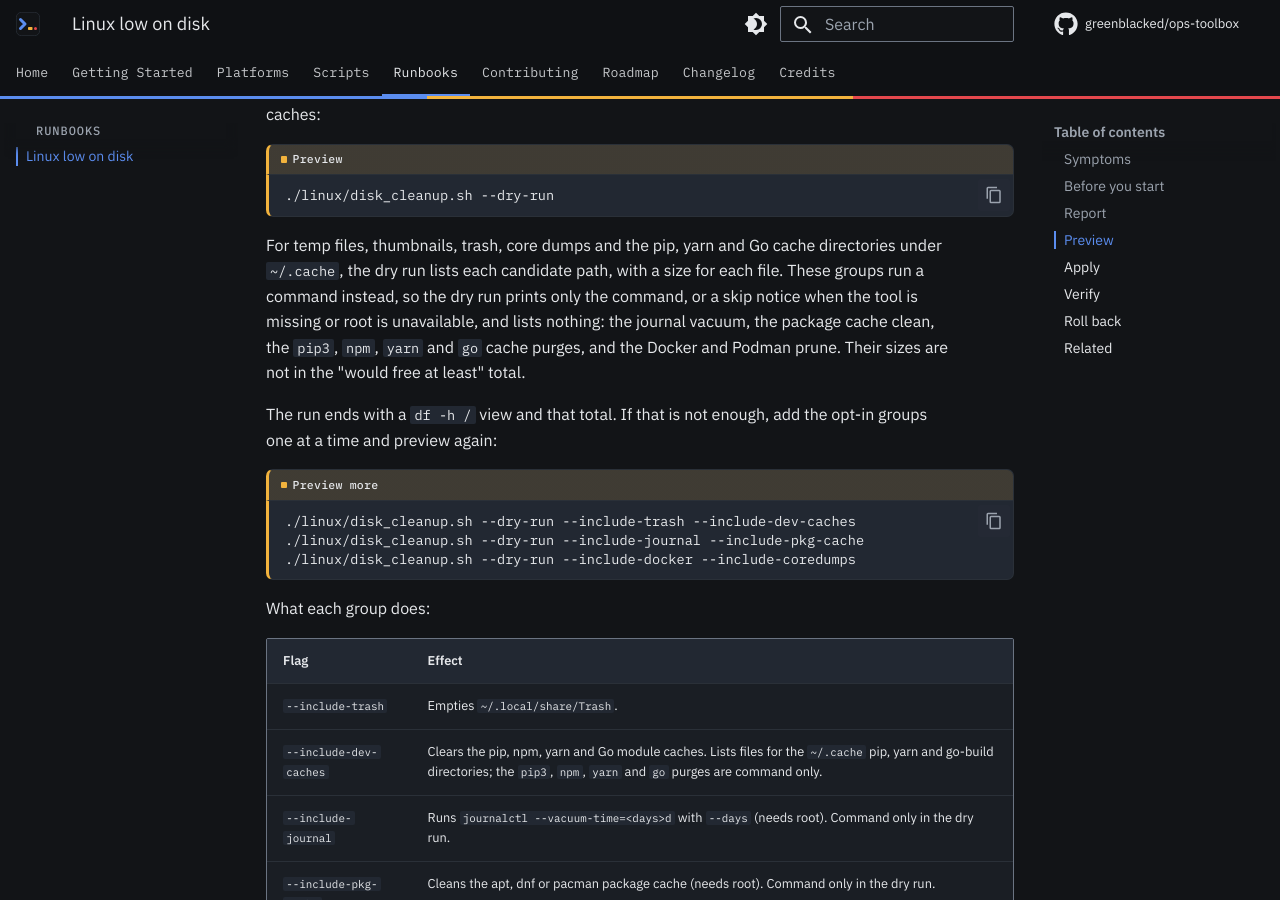
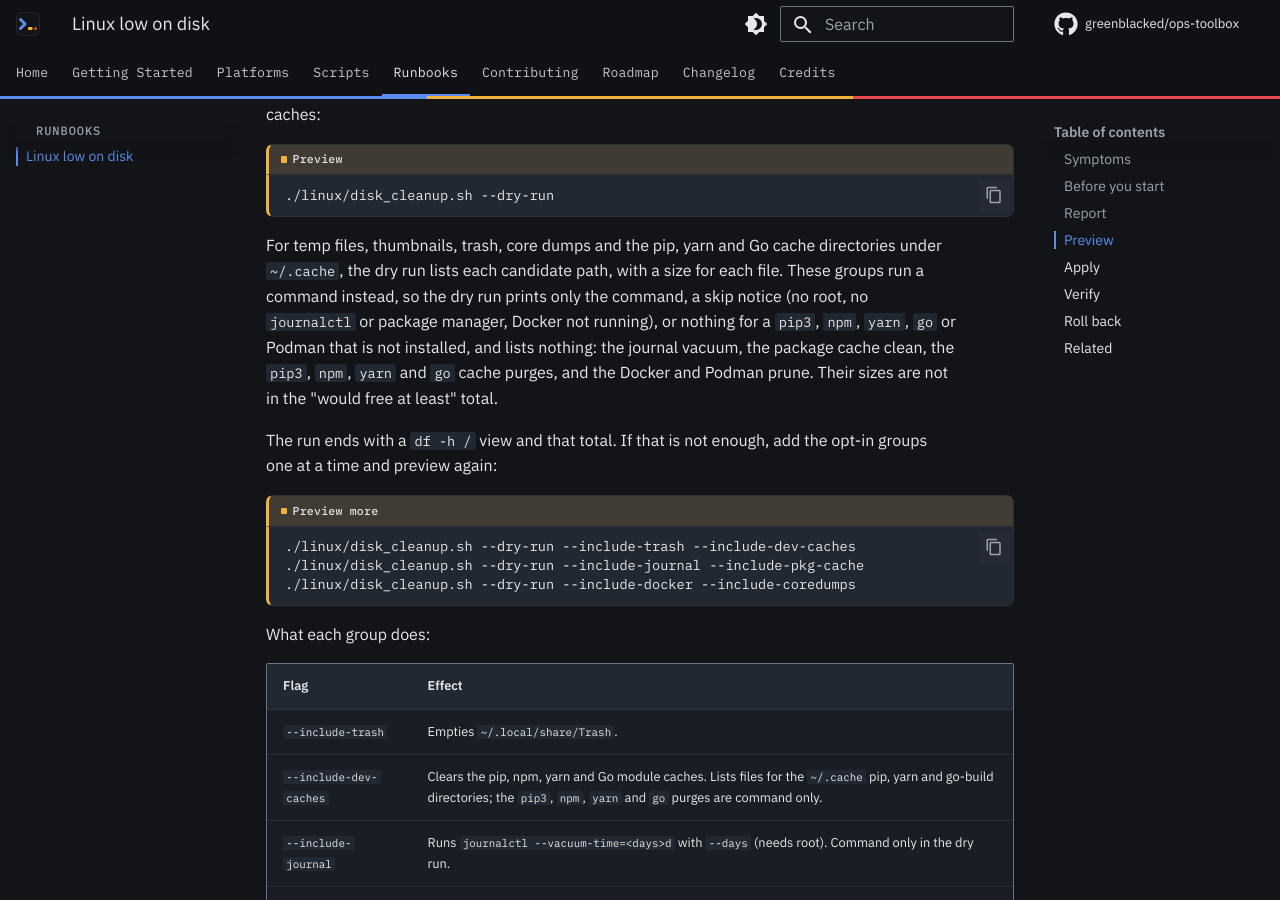
Before and after one commit to greenblacked/ops-toolbox, an MkDocs documentation site: the page built from docs/runbooks/linux-low-disk.md, in a window 1280 px wide and 900 px high, scrolled down 1672 px. Built offline with MkDocs 1.6.1 and Material for MkDocs 9.7.7, drawn with Linux system fonts in a browser that asks for light colours; comment, search, counter and statistics services are not loaded.

Commit message:
docs(runbooks): correct dry-run skip notice wording

```diff
--- a/docs/runbooks/linux-low-disk.md
+++ b/docs/runbooks/linux-low-disk.md
@@ -67,11 +67,13 @@ days and thumbnail caches:
 
 For temp files, thumbnails, trash, core dumps and the pip, yarn and Go cache
 directories under `~/.cache`, the dry run lists each candidate path, with a
-size for each file. These groups run a command instead, so the dry run prints
-only the command, or a skip notice when the tool is missing or root is
-unavailable, and lists nothing: the journal vacuum, the package cache clean,
-the `pip3`, `npm`, `yarn` and `go` cache purges, and the Docker and Podman
-prune. Their sizes are not in the "would free at least" total.
+size for each file. These groups run a command instead, so the dry run
+prints only the command, a skip notice (no root, no `journalctl` or package
+manager, Docker not running), or nothing for a `pip3`, `npm`, `yarn`, `go` or
+Podman that is not installed, and lists nothing: the journal vacuum, the
+package cache clean, the `pip3`, `npm`, `yarn` and `go` cache purges, and the
+Docker and Podman prune. Their sizes are not in the "would free at least"
+total.
 
 The run ends with a `df -h /` view and that total. If that is not enough,
 add the opt-in groups one at a time and preview again:
@@ -106,11 +108,11 @@ that this "removes the entire journal", but that overstates what the command
 does. The script does not run `journalctl --rotate`, and `journalctl`
 vacuuming acts only on archived journal files, never on the active ones. Its
 documentation treats a value of 0 as no limit, so this may free little or
-nothing. Do not count on it to
-free space, and do not rely on it to empty the journal. Look at the size
-first with `journalctl --disk-usage`. Rotating the journal (`journalctl
---rotate`) archives the active files; that is a separate manual step the
-script does not take. Keep the journal until you have found the cause.
+nothing. Do not count on it to free space, and do not rely on it to empty the
+journal. Look at the size first with `journalctl --disk-usage`. Rotating the
+journal (`journalctl --rotate`) archives the active files; that is a separate
+manual step the script does not take. Keep the journal until you have found
+the cause.
 
 ## Apply
 
```
